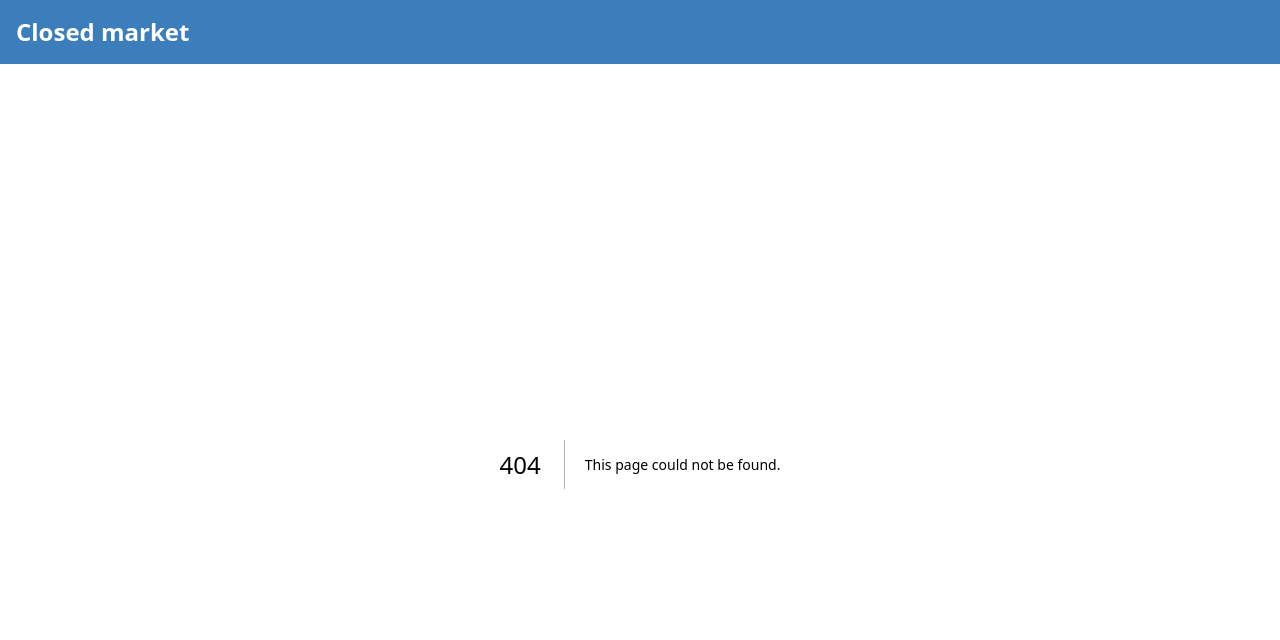
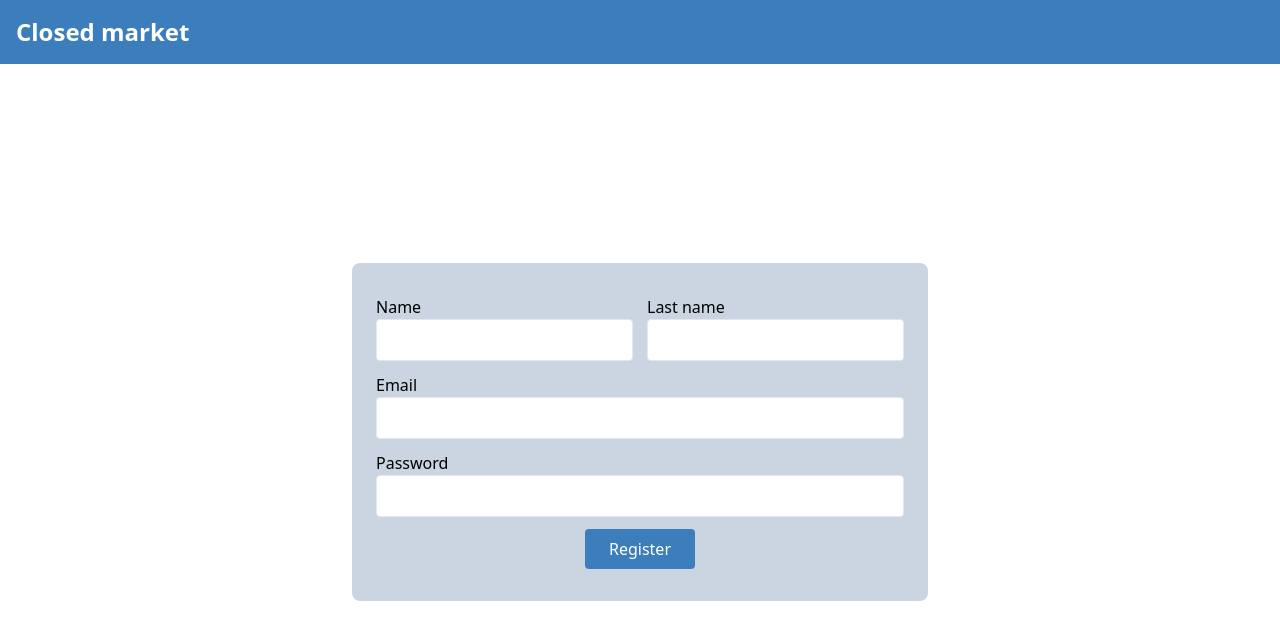
Before and after one commit to JhojanRop/closed-market, a Next.js app: page /register in a window 1280 px wide. Before the commit this address had no page. Shown: the top 640 px of the page. Built offline with nearby package versions, Linux system fonts and the light colour scheme.

Commit message:
ARegister y cards

```diff
--- a/src/app/login/page.jsx
+++ b/src/app/login/page.jsx
@@ -2,7 +2,7 @@ import LoginForm from "@/components/LoginForm";
 
 
 
-export default function Login () {
+export default function Login() {
   return (
     <>
       <LoginForm />
--- a/src/app/page.jsx
+++ b/src/app/page.jsx
@@ -1,5 +1,10 @@
-export default function Home () {
+import CategoriesCard from "@/components/ProductsCard";
+import { ProductsCards } from "@/components/ProductsCard";
+
+export default function Home() {
   return (
-    <h1>Hello world</h1>
+    <>
+      <CategoriesCard />
+    </>
   );
 }
--- /dev/null
+++ b/src/app/register/page.jsx
@@ -0,0 +1,8 @@
+import RegisterForm from "@/components/RegisterFrom"
+export default function Register() {
+    return (
+        <>
+            <RegisterForm />
+        </>
+    )
+}
--- /dev/null
+++ b/src/components/ProductsCard.jsx
@@ -0,0 +1,41 @@
+import Image from "next/image";
+
+export default function CategoriesCard() {
+    return (
+        <section className="w-full max-w-xl py-8 px-6 bg-slate-300 rounded-lg flex flex-row gap-2">
+            <ProductsCards
+                title="Yamaha R3"
+                description="Linda Yamaha R3, con papeles al día y todo nuevo"
+                img='/images/YamahaR3.jpg'
+            />
+            <ProductsCards
+                title="Yamaha MT07"
+                description="Linda Yamaha MT07, con papeles al día y todo nuevo"
+                img="/images/YamahaMT07.jpg"
+            />
+            <ProductsCards
+                title="BMW S1000RR"
+                description="Linda BMW S1000RR, con papeles al día y todo nuevo"
+                img="/images/BMWS1000RR.jpg"
+            />
+        </section>
+    );
+}
+
+export function ProductsCards({ title, description, img }) {
+    return (
+        <div className="flex gap-3">
+            <div className="w-full min-h-full">
+                <div className="bg-slate-400 rounded-lg p-4">
+                    <Image src={img} alt={title} width={300} height={200} className="w-full h-48 object-cover rounded-lg" />
+                    <h2 className="text-xl font-semibold">{title}</h2>
+                    <p className="text-gray-500">{description}</p>
+                    <button className="block w-fit mx-auto px-6 py-2 text-white font-medium bg-matisse-500 rounded transition-colors duration-300 hover:bg-matisse-600">
+                        Buy
+                    </button>
+                </div>
+            </div>
+        </div>
+    );
+
+}
--- /dev/null
+++ b/src/components/RegisterFrom.jsx
@@ -0,0 +1,55 @@
+export default function RegisterForm() {
+    return (
+        <section className="w-5/6 max-w-xl py-8 px-6 bg-slate-300 rounded-lg flex flex-col gap-2">
+            {/* Logo */}
+            <form className="w-full flex flex-col gap-3 flex-grow justify-center">
+                <div className="flex justify-between gap-3">
+
+                    <label>
+                        <span className="">Name</span>
+                        <input
+                            required
+                            type="text"
+                            name="name"
+                            className="block w-full px-3 py-2 border rounded"
+                        />
+                    </label>
+
+                    <label>
+                        <span className="">Last name</span>
+                        <input
+                            required
+                            type="text"
+                            name="lastname"
+                            className="block w-full px-3 py-2 border rounded"
+                        />
+                    </label>
+
+                </div>
+
+                <label>
+                    Email
+                    <input
+                        required
+                        type="password"
+                        name="password"
+                        className="block w-full px-3 py-2 border rounded"
+                    />
+                </label>
+
+                <label>
+                    Password
+                    <input
+                        required
+                        type="password"
+                        name="password"
+                        // placeholder="***********"
+                        className="block w-full px-3 py-2 border rounded"
+                    />
+                </label>
+
+                <button type="submit" className="block w-fit mx-auto px-6 py-2 text-white font-medium bg-matisse-500 rounded transition-colors duration-300 hover:bg-matisse-600">Register</button>
+            </form>
+        </section>
+    )
+}
```
Also changed, not shown: public/images/YamahaR3.jpg (added).
